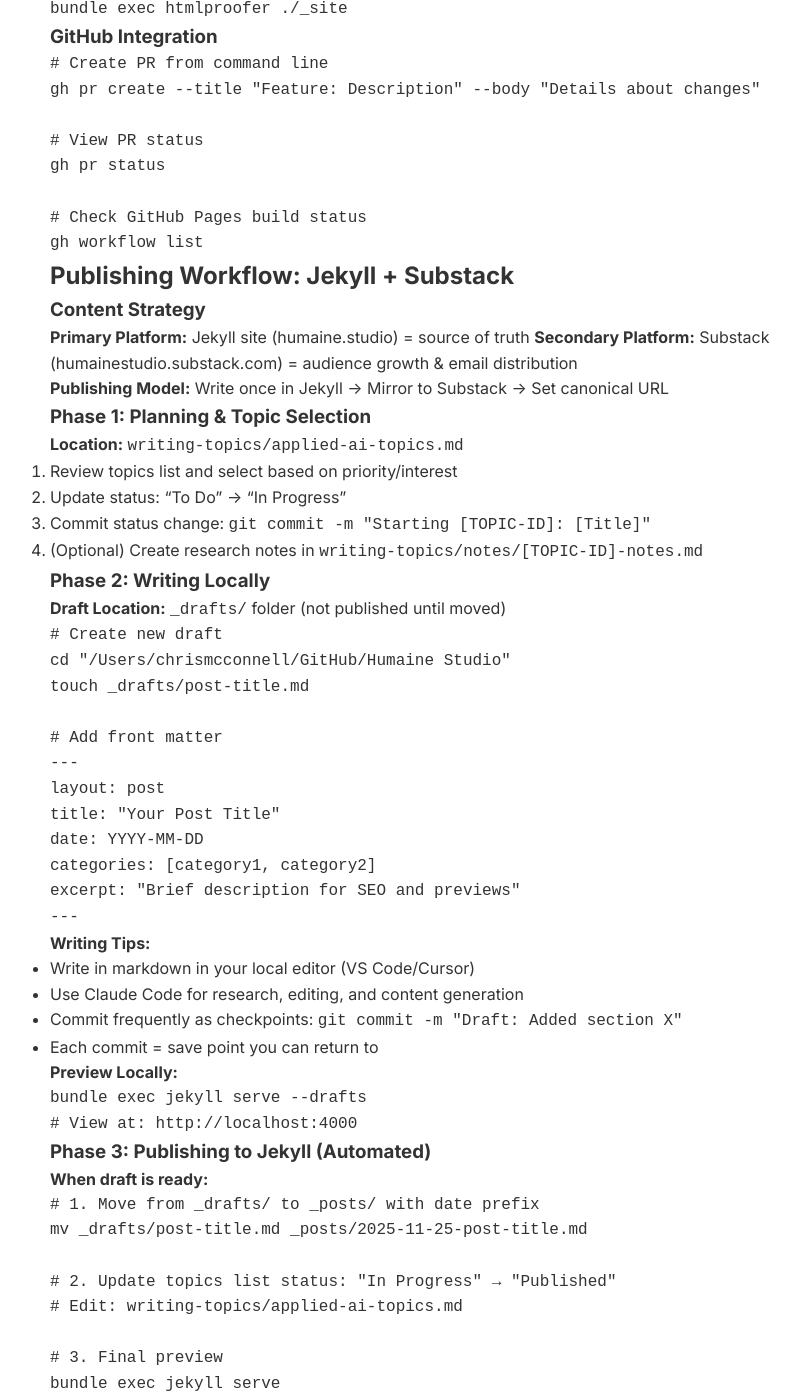
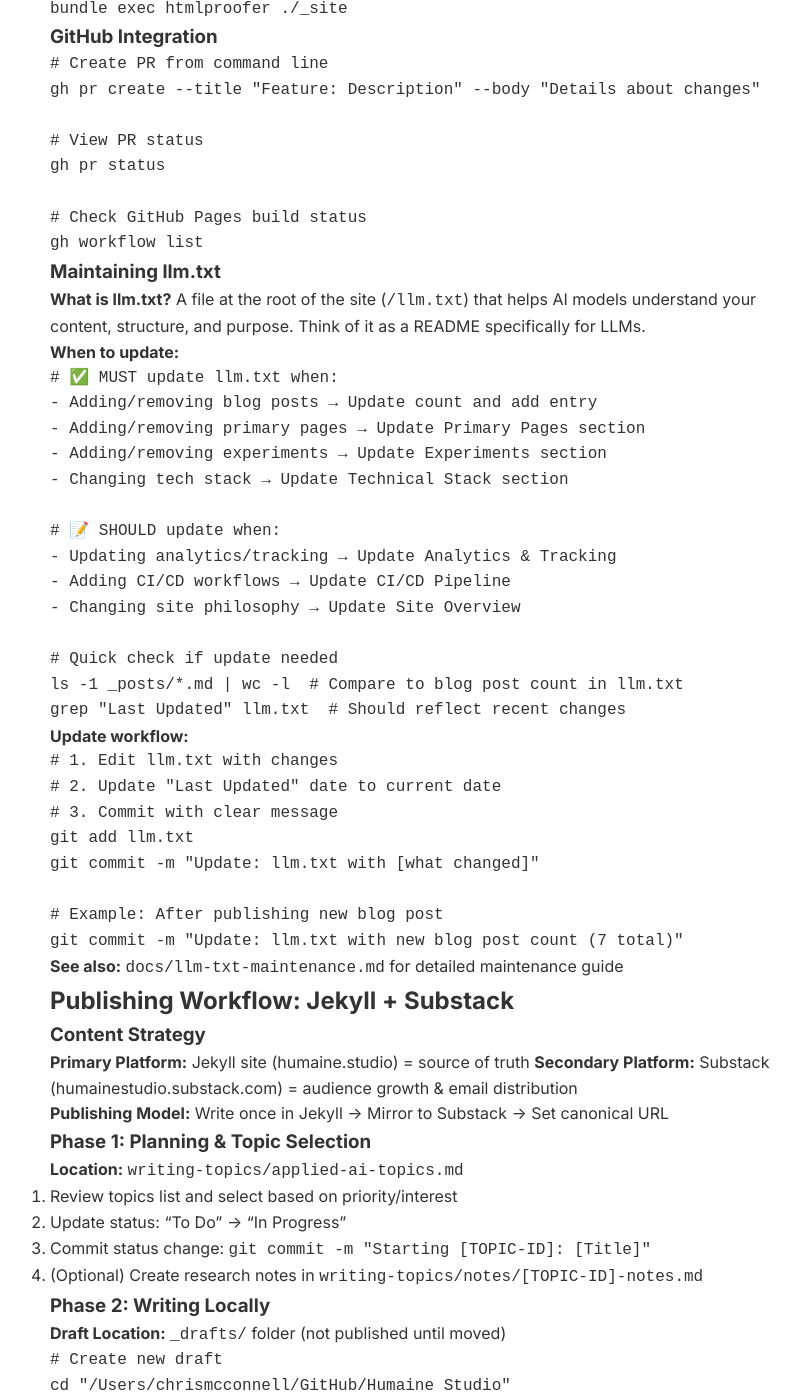
Before and after one commit to miqcie/Humaine-studio, a Jekyll site: the page built from CLAUDE.md, in a window 1280 px wide and 1400 px high, scrolled down 10024 px. Shown: the whole window, without its empty margins (210-1010 px from the left). Built offline with Jekyll 4.4.1, drawn with Linux system fonts in a browser that asks for light colours; our own code applies the rules of GitHub Pages for plain Markdown files.

Commit message:
Add: llm.txt maintenance system and verification tools
CRITICAL FIX:
- Add llm.txt to _config.yml include directive (was returning 404)
- Ensures llm.txt is copied to _site/ during Jekyll build

New Documentation:
- docs/llm-txt-maintenance.md - Complete maintenance guide
  - When to update llm.txt (MUST/SHOULD/Optional triggers)
  - Update checklist and workflow
  - Verifying LLM discovery (testing with Claude, Perplexity, ChatGPT)
  - Common issues and fixes
  - Best practices for discoverability

- Updated CLAUDE.md with llm.txt maintenance section
  - Added to "Common Tasks & Commands"
  - Clear triggers for when to update
  - Quick check commands
  - Links to detailed guide

New Tools:
- .github/workflows/llm-txt-check.yml - CI reminder workflow
  - Triggers on content changes (posts, pages, experiments)
  - Shows content inventory in PR checks
  - Reminds to update llm.txt if needed

- scripts/verify-llm-txt.sh - Local verification script
  - Checks llm.txt exists and is in _config.yml
  - Validates blog post count matches _posts/ directory
  - Verifies last updated date
  - Tests Jekyll build (if available)
  - Provides checklist for manual testing

Benefits:
- Systematic approach to keeping llm.txt synchronized
- Automated reminders during PR process
- Easy verification before deployment
- Clear documentation for future maintenance

This ensures llm.txt stays accurate and LLMs can properly discover and use it.

````diff
--- a/CLAUDE.md
+++ b/CLAUDE.md
@@ -469,6 +469,42 @@ gh pr status
 gh workflow list
 ```
 
+### Maintaining llm.txt
+
+**What is llm.txt?** A file at the root of the site (`/llm.txt`) that helps AI models understand your content, structure, and purpose. Think of it as a README specifically for LLMs.
+
+**When to update:**
+```bash
+# ✅ MUST update llm.txt when:
+- Adding/removing blog posts → Update count and add entry
+- Adding/removing primary pages → Update Primary Pages section
+- Adding/removing experiments → Update Experiments section
+- Changing tech stack → Update Technical Stack section
+
+# 📝 SHOULD update when:
+- Updating analytics/tracking → Update Analytics & Tracking
+- Adding CI/CD workflows → Update CI/CD Pipeline
+- Changing site philosophy → Update Site Overview
+
+# Quick check if update needed
+ls -1 _posts/*.md | wc -l  # Compare to blog post count in llm.txt
+grep "Last Updated" llm.txt  # Should reflect recent changes
+```
+
+**Update workflow:**
+```bash
+# 1. Edit llm.txt with changes
+# 2. Update "Last Updated" date to current date
+# 3. Commit with clear message
+git add llm.txt
+git commit -m "Update: llm.txt with [what changed]"
+
+# Example: After publishing new blog post
+git commit -m "Update: llm.txt with new blog post count (7 total)"
+```
+
+**See also:** `docs/llm-txt-maintenance.md` for detailed maintenance guide
+
 ## Publishing Workflow: Jekyll + Substack
 
 ### Content Strategy
--- a/_config.yml
+++ b/_config.yml
@@ -56,6 +56,11 @@ analytics:
   apollo:
     app_id: "68bb19f655bf65001d82c61f"
 
+# Include files that Jekyll would normally ignore
+include:
+  - llm.txt
+  - .nojekyll
+
 # Exclude files from processing
 exclude:
   - README.md
````
Also changed, not shown: docs/llm-txt-maintenance.md (added, +220 -0 lines), .github/workflows/llm-txt-check.yml (added), 1 other file.
